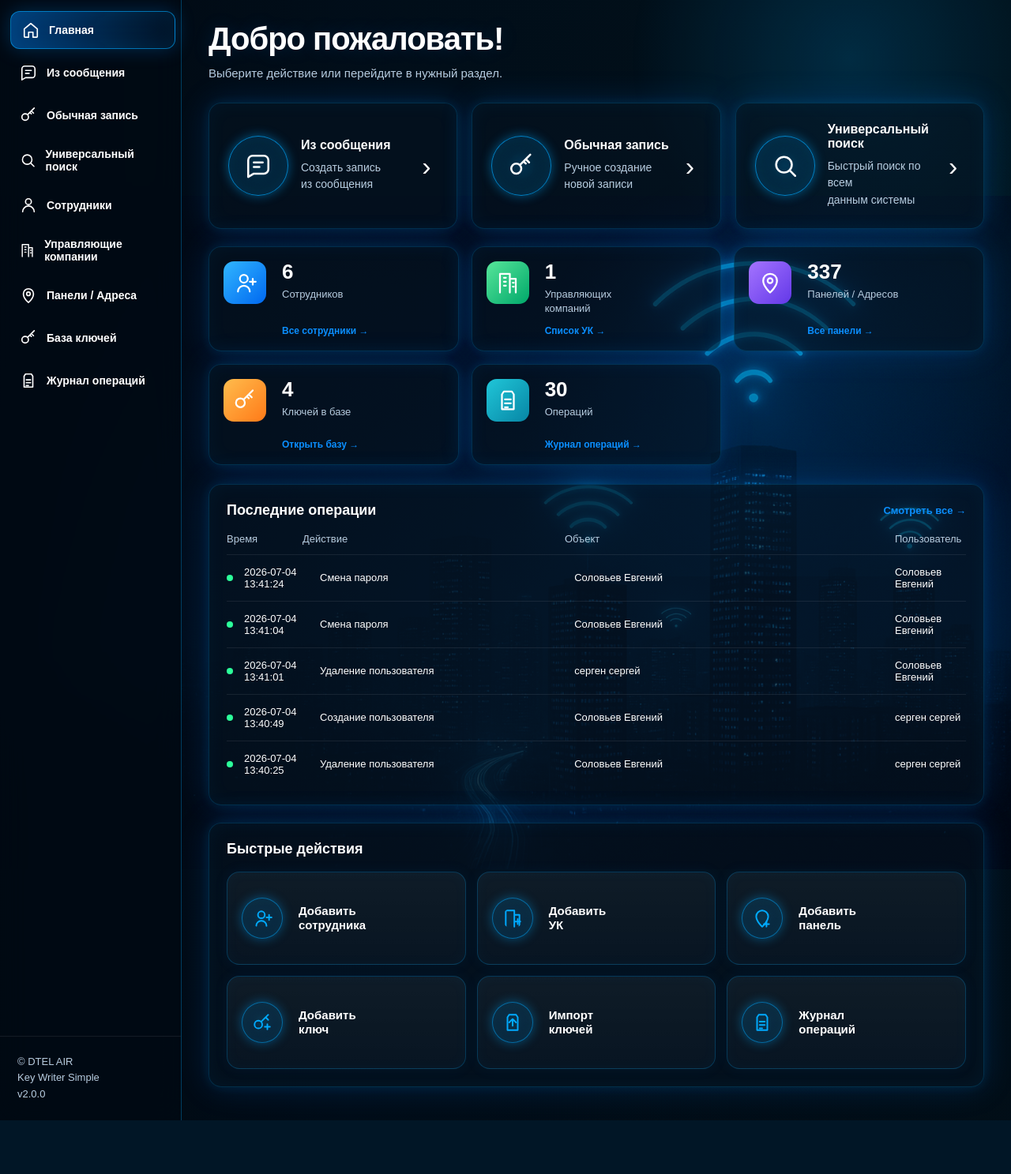
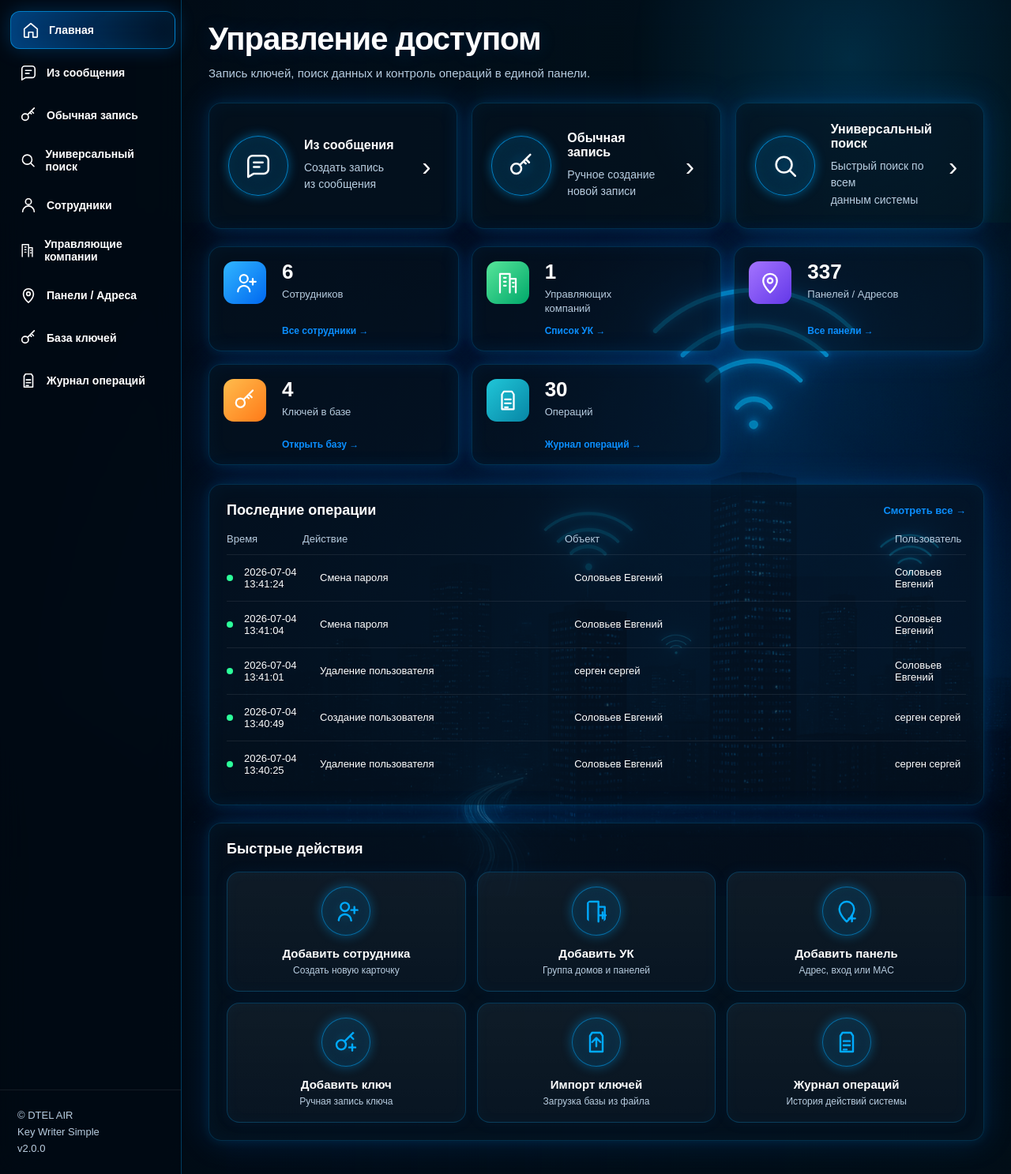
Before and after one commit to Solov18/DtelAir_key_writer, a FastAPI app: page / in a window 1280 px wide. Shown: the part 70-1557 px from the top of the page at 79% size. Before the commit the page ends 1489 px from the top, so only its background shows below. Run offline with FastAPI, Linux system fonts and the light colour scheme; a user stored in the database is signed in; data comes from the database, SQL or seed files in the repository.

Commit message:
Initial commit

```diff
--- a/app/static/css/pages/home.css
+++ b/app/static/css/pages/home.css
@@ -1,8 +1,5 @@
 .dashboard-hero {
-    display: grid;
-    grid-template-columns: 1fr 360px;
-    gap: 24px;
-    align-items: start;
+    display: block;
     margin-bottom: 26px;
 }
 
@@ -70,7 +21,7 @@
 .dashboard-action-card {
     min-height: 132px;
     display: grid;
-    grid-template-columns: 72px 1fr 20px;
+    grid-template-columns: 76px 1fr 20px;
     gap: 20px;
     align-items: center;
     padding: 24px;
@@ -105,6 +65,13 @@
     stroke-width: 1.8;
     stroke-linecap: round;
     stroke-linejoin: round;
+}
+
+.dashboard-action-card:hover .dashboard-action-icon {
+    border-color: rgba(0, 210, 255, 0.95);
+    box-shadow:
+        0 0 26px rgba(0, 170, 255, 0.75),
+        inset 0 0 26px rgba(0, 170, 255, 0.28);
 }
 
 .dashboard-action-card h2 {
@@ -247,9 +208,12 @@
     font-weight: 700;
 }
 
+/* ===============================
+   OPERATIONS
+   =============================== */
+
 .operations-table {
     display: grid;
-    gap: 0;
 }
 
 .operations-head,
@@ -306,43 +272,122 @@
 }
 
 .dashboard-quick-grid a {
-    min-height: 106px;
+    position: relative;
+
+    min-height: 150px;
+
     display: flex;
     flex-direction: column;
-    gap: 12px;
     align-items: center;
     justify-content: center;
-    padding: 16px 10px;
-    color: var(--blue-2);
+
+    gap: 14px;
+    padding: 18px 14px;
+
     text-align: center;
     text-decoration: none;
-    border-radius: 14px;
-    background: var(--panel);
-    border: 1px solid var(--line-soft);
-    transition: 0.18s;
+
+    color: var(--text);
+    border-radius: 16px;
+    border: 1px solid rgba(0, 170, 255, 0.24);
+
+    background:
+        linear-gradient(180deg, rgba(255,255,255,0.045), rgba(255,255,255,0.015)),
+        var(--panel);
+
+    box-shadow:
+        inset 0 0 18px rgba(0, 170, 255, 0.035),
+        0 0 18px rgba(0, 110, 220, 0.08);
+
+    transition: 0.22s;
 }
 
 .dashboard-quick-grid a:hover {
-    transform: translateY(-3px);
-    border-color: var(--blue);
+    transform: translateY(-4px);
+    border-color: rgba(0, 210, 255, 0.75);
+    box-shadow:
+        inset 0 0 26px rgba(0, 170, 255, 0.07),
+        0 0 34px rgba(0, 130, 255, 0.20);
 }
 
-.dashboard-quick-grid svg {
-    width: 32px;
-    height: 32px;
+.dashboard-quick-grid a svg {
+    width: 62px;
+    height: 62px;
+
+    padding: 14px;
+    border-radius: 50%;
+
+    color: var(--blue);
+
     fill: none;
     stroke: currentColor;
     stroke-width: 1.8;
     stroke-linecap: round;
     stroke-linejoin: round;
+
+    border: 1px solid rgba(0, 170, 255, 0.55);
+    background:
+        radial-gradient(circle, rgba(0, 170, 255, 0.20), rgba(0, 50, 90, 0.04));
+
+    box-shadow:
+        0 0 14px rgba(0, 170, 255, 0.40),
+        inset 0 0 16px rgba(0, 170, 255, 0.16);
+
+    transition: 0.22s;
 }
 
-.dashboard-quick-grid span {
+.dashboard-quick-grid a:hover svg {
+    color: #ffffff;
+    transform: scale(1.06);
+    border-color: rgba(0, 210, 255, 0.95);
+    box-shadow:
+        0 0 26px rgba(0, 170, 255, 0.72),
+        inset 0 0 22px rgba(0, 170, 255, 0.28);
+}
+
+.dashboard-quick-grid a div {
+    min-width: 0;
+}
+
+.dashboard-quick-grid a b {
+    display: block;
     color: var(--text-strong);
-    font-size: 13px;
-    font-weight: 800;
+    font-size: 15px;
+    font-weight: 900;
+    line-height: 1.15;
+}
+
+.dashboard-quick-grid a small {
+    display: block;
+    margin-top: 6px;
+    color: var(--muted);
+    font-size: 12px;
     line-height: 1.25;
 }
+
+.dashboard-quick-grid a::after {
+    content: "›";
+    position: absolute;
+    right: 14px;
+    bottom: 12px;
+
+    color: rgba(127, 214, 255, 0.75);
+    font-size: 24px;
+    font-weight: 900;
+
+    opacity: 0;
+    transform: translateX(-4px);
+    transition: 0.2s;
+}
+
+.dashboard-quick-grid a:hover::after {
+    opacity: 1;
+    transform: translateX(0);
+}
+
+/* ===============================
+   ADAPTIVE
+   =============================== */
 
 @media (max-width: 1300px) {
     .dashboard-stats {
@@ -377,118 +421,3 @@
         gap: 6px;
     }
 }
-.operations-empty {
-    padding: 18px 0;
-    color: var(--muted);
-    font-size: 14px;
-}
-/* ===== Главные карточки: неоновое кольцо ===== */
-
-.dashboard-action-icon {
-    width: 76px;
-    height: 76px;
-
-    border-radius: 50%;
-
-    border: 1px solid rgba(0, 170, 255, 0.72);
-
-    background:
-        radial-gradient(circle, rgba(0, 170, 255, 0.22), rgba(0, 55, 100, 0.05));
-
-    box-shadow:
-        0 0 14px rgba(0, 170, 255, 0.46),
-        inset 0 0 20px rgba(0, 170, 255, 0.18);
-
-    transition: 0.22s;
-}
-
-.dashboard-action-icon svg {
-    width: 34px;
-    height: 34px;
-    stroke: currentColor;
-}
-
-.dashboard-action-card:hover .dashboard-action-icon {
-    border-color: rgba(0, 210, 255, 0.95);
-
-    box-shadow:
-        0 0 26px rgba(0, 170, 255, 0.75),
-        inset 0 0 26px rgba(0, 170, 255, 0.28);
-}
-
-
-/* ===== Быстрые действия: живее и дороже ===== */
-
-.dashboard-quick-grid a {
-    position: relative;
-
-    min-height: 118px;
-
-    display: grid;
-    grid-template-columns: 58px 1fr;
-    gap: 14px;
-    align-items: center;
-
-    padding: 18px;
-
-    text-align: left;
-
-    border: 1px solid rgba(0, 170, 255, 0.24);
-    border-radius: 16px;
-
-    background:
-        linear-gradient(180deg, rgba(255,255,255,0.045), rgba(255,255,255,0.015)),
-        var(--panel);
-
-    box-shadow:
-        inset 0 0 18px rgba(0, 170, 255, 0.035),
-        0 0 18px rgba(0, 110, 220, 0.08);
-
-    transition: 0.22s;
-}
-
-.dashboard-quick-grid a svg {
-    width: 52px;
-    height: 52px;
-
-    padding: 12px;
-
-    border-radius: 50%;
-
-    color: var(--blue);
-
-    border: 1px solid rgba(0, 170, 255, 0.55);
-
-    background:
-        radial-gradient(circle, rgba(0, 170, 255, 0.20), rgba(0, 50, 90, 0.04));
-
-    box-shadow:
-        0 0 14px rgba(0, 170, 255, 0.40),
-        inset 0 0 16px rgba(0, 170, 255, 0.16);
-}
-
-.dashboard-quick-grid a span {
-    font-size: 15px;
-    line-height: 1.2;
-    font-weight: 900;
-}
-
-.dashboard-quick-grid a:hover {
-    transform: translateY(-4px);
-
-    border-color: rgba(0, 210, 255, 0.75);
-
-    box-shadow:
-        inset 0 0 26px rgba(0, 170, 255, 0.07),
-        0 0 34px rgba(0, 130, 255, 0.20);
-}
-
-.dashboard-quick-grid a:hover svg {
-    color: #ffffff;
-
-    border-color: rgba(0, 210, 255, 0.95);
-
-    box-shadow:
-        0 0 26px rgba(0, 170, 255, 0.72),
-        inset 0 0 22px rgba(0, 170, 255, 0.28);
-}
--- a/app/templates/index.html
+++ b/app/templates/index.html
@@ -6,8 +6,8 @@
 
 <div class="dashboard-hero">
     <div>
-        <h1>Добро пожаловать!</h1>
-        <p class="subtitle">Выберите действие или перейдите в нужный раздел.</p>
+        <h1>Управление доступом</h1>
+        <p class="subtitle">Запись ключей, поиск данных и контроль операций в единой панели.</p>
     </div>
 
 <!--    <div class="dashboard-status-card">-->
@@ -202,7 +202,10 @@
             <circle cx="11" cy="8" r="4"/>
             <path d="M20 8v6M17 11h6"/>
         </svg>
-                <span>Добавить<br>сотрудника</span>
+        <div>
+            <b>Добавить сотрудника</b>
+            <small>Создать новую карточку</small>
+        </div>
     </a>
 
     <a href="/uk">
@@ -210,7 +213,10 @@
             <path d="M4 22V3h10v19M14 8h6v14"/>
             <path d="M18 13v6M15 16h6"/>
         </svg>
-                <span>Добавить<br>УК</span>
+        <div>
+            <b>Добавить УК</b>
+            <small>Группа домов и панелей</small>
+        </div>
     </a>
 
     <a href="/panels">
@@ -218,7 +224,10 @@
             <path d="M12 22s7-6.2 7-12a7 7 0 0 0-14 0c0 5.8 7 12 7 12z"/>
             <path d="M17 16v6M14 19h6"/>
         </svg>
-                <span>Добавить<br>панель</span>
+        <div>
+            <b>Добавить панель</b>
+            <small>Адрес, вход или MAC</small>
+        </div>
     </a>
 
     <a href="/write/manual">
@@ -227,7 +236,10 @@
             <path d="m11 11 9-9M16 6l3 3"/>
             <path d="M18 14v6M15 17h6"/>
         </svg>
-                <span>Добавить<br>ключ</span>
+        <div>
+            <b>Добавить ключ</b>
+            <small>Ручная запись ключа</small>
+        </div>
     </a>
 
     <a href="/keys">
@@ -235,7 +247,10 @@
             <path d="M8 3h8l2 3v15H6V6z"/>
             <path d="M12 16V8M8 12l4-4 4 4"/>
         </svg>
-                <span>Импорт<br>ключей</span>
+        <div>
+            <b>Импорт ключей</b>
+            <small>Загрузка базы из файла</small>
+        </div>
     </a>
 
     <a href="/log">
@@ -243,7 +258,10 @@
             <path d="M8 3h8l2 3v15H6V6z"/>
             <path d="M9 11h6M9 15h6M9 19h3"/>
         </svg>
-                <span>Журнал<br>операций</span>
+        <div>
+            <b>Журнал операций</b>
+            <small>История действий системы</small>
+        </div>
     </a>
 
 </div>
```
Also changed, not shown: other parts of app/static/css/pages/home.css (+39 -81 lines), app/static/css/pages/message.css (+156 -5 lines), app/templates/message.html (+51 -6 lines). Lines whose indentation alone changed are shown as unchanged.
